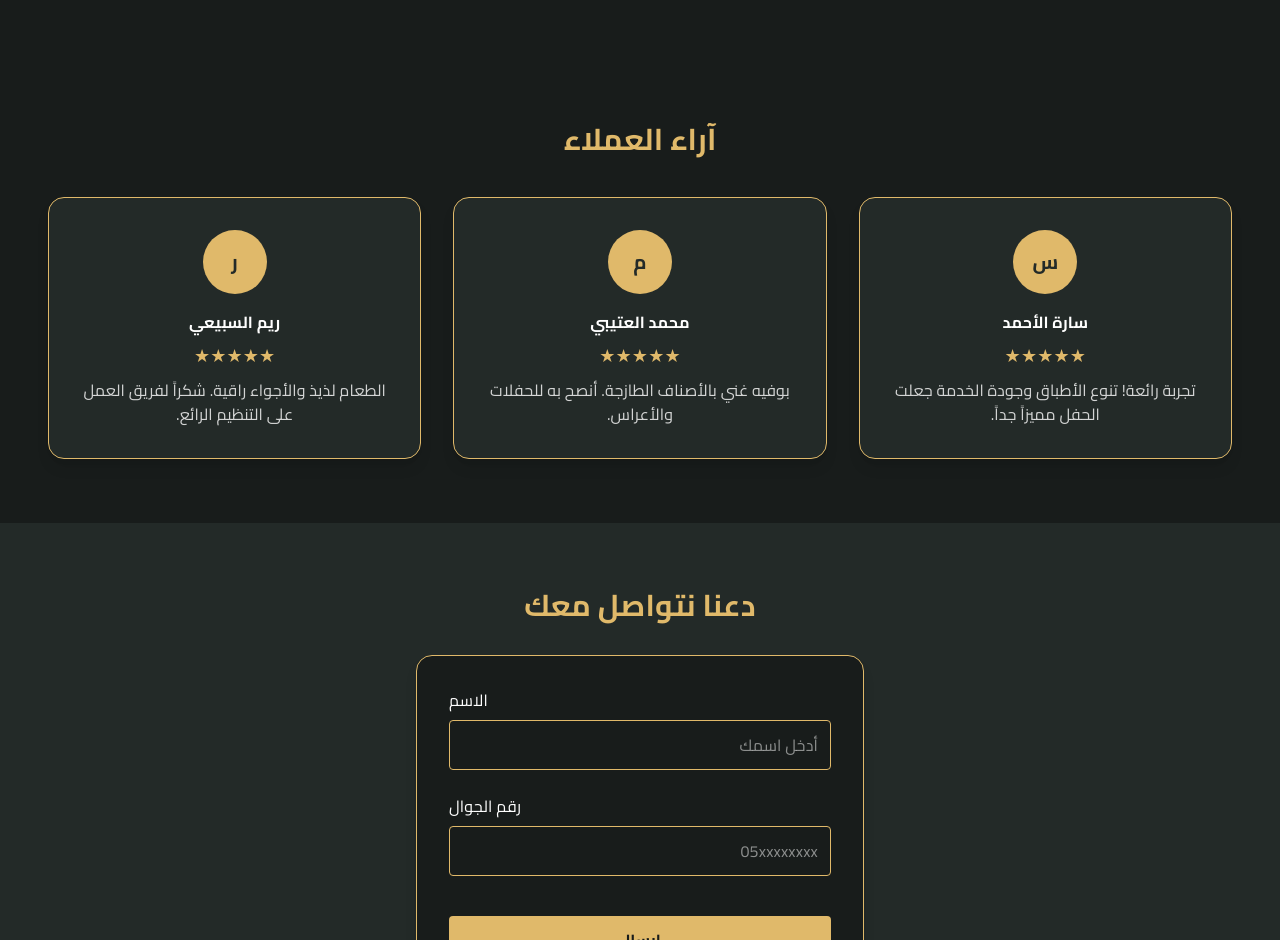
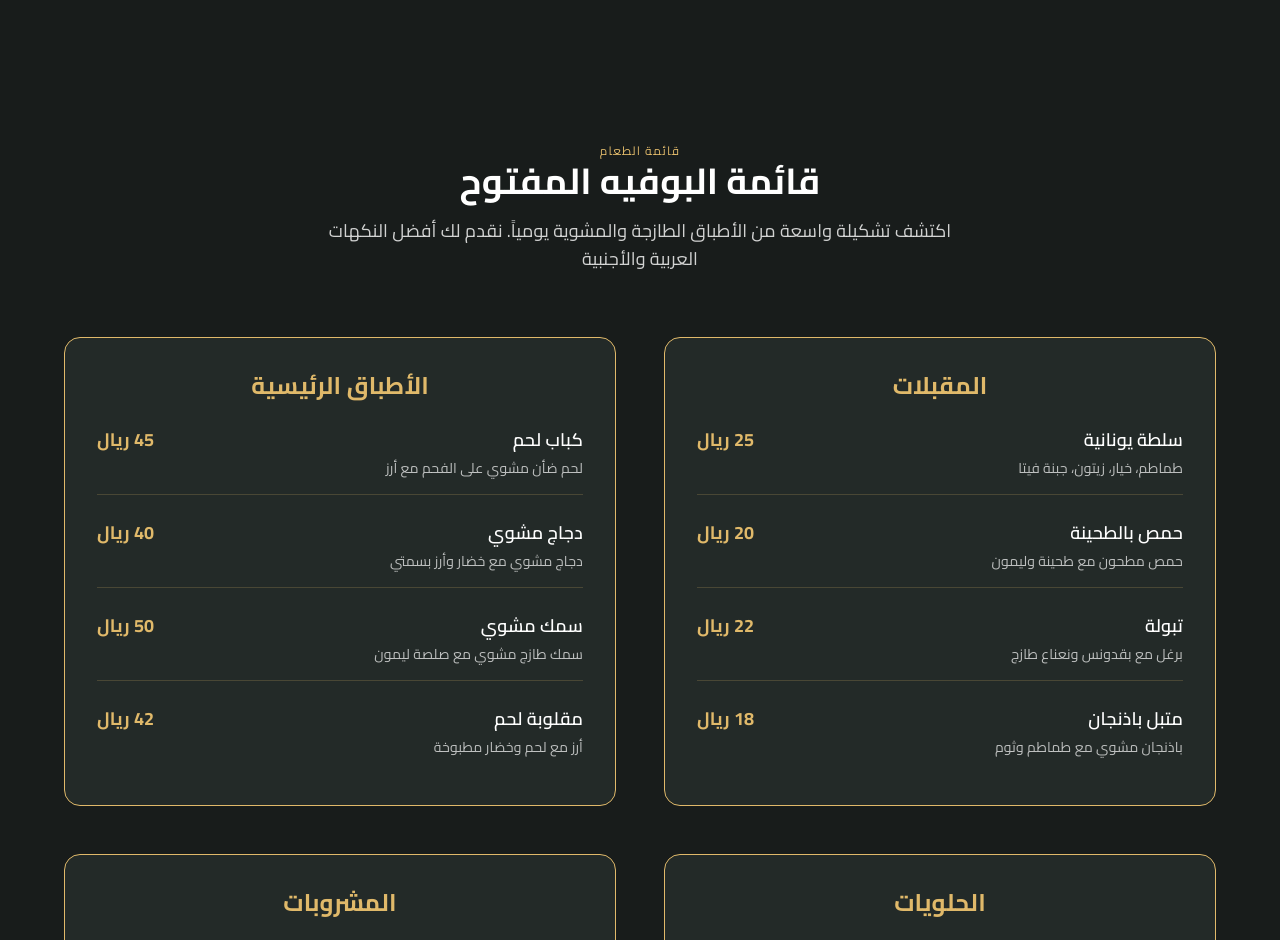
Before and after one commit to Isaladwy/open-buffet-landing-page, a Next.js app: page / in a window 1280 px wide. Shown: the part 1860-2800 px from the top of the page. Built offline with nearby package versions, Linux system fonts and the light colour scheme.

Commit message:
feat: add MenuSection component to Home page for enhanced user experience
- Introduce MenuSection component to showcase menu offerings
- Integrate MenuSection into the Home component layout for improved navigation and engagement

```diff
--- /dev/null
+++ b/app/components/MenuSection.tsx
@@ -0,0 +1,210 @@
+import React from 'react';
+
+const MenuSection = () => {
+  const menuCategories = [
+    {
+      title: 'المقبلات',
+      items: [
+        {
+          name: 'سلطة يونانية',
+          description: 'طماطم، خيار، زيتون، جبنة فيتا',
+          price: '25 ريال',
+        },
+        {
+          name: 'حمص بالطحينة',
+          description: 'حمص مطحون مع طحينة وليمون',
+          price: '20 ريال',
+        },
+        {
+          name: 'تبولة',
+          description: 'برغل مع بقدونس ونعناع طازج',
+          price: '22 ريال',
+        },
+        {
+          name: 'متبل باذنجان',
+          description: 'باذنجان مشوي مع طماطم وثوم',
+          price: '18 ريال',
+        },
+      ],
+    },
+    {
+      title: 'الأطباق الرئيسية',
+      items: [
+        {
+          name: 'كباب لحم',
+          description: 'لحم ضأن مشوي على الفحم مع أرز',
+          price: '45 ريال',
+        },
+        {
+          name: 'دجاج مشوي',
+          description: 'دجاج مشوي مع خضار وأرز بسمتي',
+          price: '40 ريال',
+        },
+        {
+          name: 'سمك مشوي',
+          description: 'سمك طازج مشوي مع صلصة ليمون',
+          price: '50 ريال',
+        },
+        {
+          name: 'مقلوبة لحم',
+          description: 'أرز مع لحم وخضار مطبوخة',
+          price: '42 ريال',
+        },
+      ],
+    },
+    {
+      title: 'الحلويات',
+      items: [
+        {
+          name: 'كنافة',
+          description: 'كنافة نابلسية مع جبنة وجوز',
+          price: '30 ريال',
+        },
+        {
+          name: 'بقلاوة',
+          description: 'بقلاوة تركية مع عسل وجوز',
+          price: '28 ريال',
+        },
+        {
+          name: 'أم علي',
+          description: 'خبز محمص مع حليب ومكسرات',
+          price: '25 ريال',
+        },
+        {
+          name: 'قطايف',
+          description: 'قطايف محشوة بالجوز أو الجبنة',
+          price: '32 ريال',
+        },
+      ],
+    },
+    {
+      title: 'المشروبات',
+      items: [
+        {
+          name: 'عصير برتقال طازج',
+          description: 'عصير برتقال طبيعي 100%',
+          price: '15 ريال',
+        },
+        {
+          name: 'عصير ليمون بالنعناع',
+          description: 'ليمون طازج مع نعناع',
+          price: '12 ريال',
+        },
+        {
+          name: 'قهوة تركية',
+          description: 'قهوة تركية تقليدية',
+          price: '18 ريال',
+        },
+        {
+          name: 'شاي بالنعناع',
+          description: 'شاي أخضر مع نعناع طازج',
+          price: '10 ريال',
+        },
+      ],
+    },
+  ];
+
+  return (
+    <section className="py-20 px-6 md:px-12 bg-[var(--background)]">
+      <div className="max-w-6xl mx-auto">
+        {/* Header */}
+        <div className="text-center mb-16">
+          <span className="uppercase text-xs tracking-widest text-[var(--accent)] mb-2 font-[var(--font-cairo)]">
+            قائمة الطعام
+          </span>
+          <h2 className="text-3xl md:text-4xl font-bold text-white mb-4 font-[var(--font-cairo)]">
+            قائمة البوفيه المفتوح
+          </h2>
+          <p className="text-lg text-white/80 max-w-2xl mx-auto font-[var(--font-cairo)]">
+            اكتشف تشكيلة واسعة من الأطباق الطازجة والمشوية يومياً. نقدم لك أفضل
+            النكهات العربية والأجنبية
+          </p>
+        </div>
+
+        {/* Menu Categories */}
+        <div className="grid grid-cols-1 lg:grid-cols-2 gap-12">
+          {menuCategories.map((category, categoryIndex) => (
+            <div
+              key={categoryIndex}
+              className="bg-[#232a28] rounded-2xl p-8 border border-[var(--accent)]"
+            >
+              <h3 className="text-2xl font-bold text-[var(--accent)] mb-6 text-center font-[var(--font-cairo)]">
+                {category.title}
+              </h3>
+
+              <div className="space-y-6">
+                {category.items.map((item, itemIndex) => (
+                  <div
+                    key={itemIndex}
+                    className="flex justify-between items-start border-b border-[var(--accent)]/20 pb-4 last:border-b-0"
+                  >
+                    <div className="flex-1">
+                      <h4 className="text-lg font-semibold text-white mb-1 font-[var(--font-cairo)]">
+                        {item.name}
+                      </h4>
+                      <p className="text-sm text-white/70 font-[var(--font-cairo)]">
+                        {item.description}
+                      </p>
+                    </div>
+                    <span className="text-lg font-bold text-[var(--accent)] font-[var(--font-cairo)]">
+                      {item.price}
+                    </span>
+                  </div>
+                ))}
+              </div>
+            </div>
+          ))}
+        </div>
+
+        {/* Special Offer */}
+        <div className="mt-16 bg-gradient-to-r from-[var(--accent)] to-yellow-400 rounded-2xl p-8 text-center">
+          <h3 className="text-2xl font-bold text-[#181c1b] mb-4 font-[var(--font-cairo)]">
+            عرض خاص للعائلات
+          </h3>
+          <p className="text-lg text-[#181c1b] mb-6 font-[var(--font-cairo)]">
+            احصل على خصم 20% على البوفيه الكامل للعائلات المكونة من 4 أشخاص أو
+            أكثر
+          </p>
+          <button className="bg-[#181c1b] text-[var(--accent)] font-bold py-3 px-8 rounded-lg hover:bg-white transition-colors font-[var(--font-cairo)]">
+            احجز الآن
+          </button>
+        </div>
+
+        {/* Additional Info */}
+        <div className="mt-12 grid grid-cols-1 md:grid-cols-3 gap-8 text-center">
+          <div className="bg-[#232a28] p-6 rounded-xl border border-[var(--accent)]">
+            <div className="text-3xl mb-3">🍽️</div>
+            <h4 className="font-bold text-white mb-2 font-[var(--font-cairo)]">
+              أطباق يومية
+            </h4>
+            <p className="text-sm text-white/70 font-[var(--font-cairo)]">
+              قائمة متجددة كل يوم مع أفضل المكونات الطازجة
+            </p>
+          </div>
+
+          <div className="bg-[#232a28] p-6 rounded-xl border border-[var(--accent)]">
+            <div className="text-3xl mb-3">👨‍🍳</div>
+            <h4 className="font-bold text-white mb-2 font-[var(--font-cairo)]">
+              شيف محترف
+            </h4>
+            <p className="text-sm text-white/70 font-[var(--font-cairo)]">
+              أطباق محضرة بأيدي شيف محترف مع خبرة 15 عام
+            </p>
+          </div>
+
+          <div className="bg-[#232a28] p-6 rounded-xl border border-[var(--accent)]">
+            <div className="text-3xl mb-3">🌱</div>
+            <h4 className="font-bold text-white mb-2 font-[var(--font-cairo)]">
+              مكونات طازجة
+            </h4>
+            <p className="text-sm text-white/70 font-[var(--font-cairo)]">
+              نستخدم أفضل المكونات الطازجة والمحلية
+            </p>
+          </div>
+        </div>
+      </div>
+    </section>
+  );
+};
+
+export default MenuSection;
--- a/app/page.tsx
+++ b/app/page.tsx
@@ -5,6 +5,7 @@ import Header from './components/Header';
 import Hero from './components/Hero';
 import SpecialOccasion from './components/SpecialOccasion';
 import ChefRecommend from './components/ChefRecommend';
+import MenuSection from './components/MenuSection';
 import CustomerReviews from './components/CustomerReviews';
 import Footer from './components/Footer';
 import ContactForm from './components/ContactForm';
@@ -16,6 +17,7 @@ export default function Home() {
       <Hero />
       <SpecialOccasion />
       <ChefRecommend />
+      <MenuSection />
       <CustomerReviews />
       <ContactForm />
       <Footer />
```
